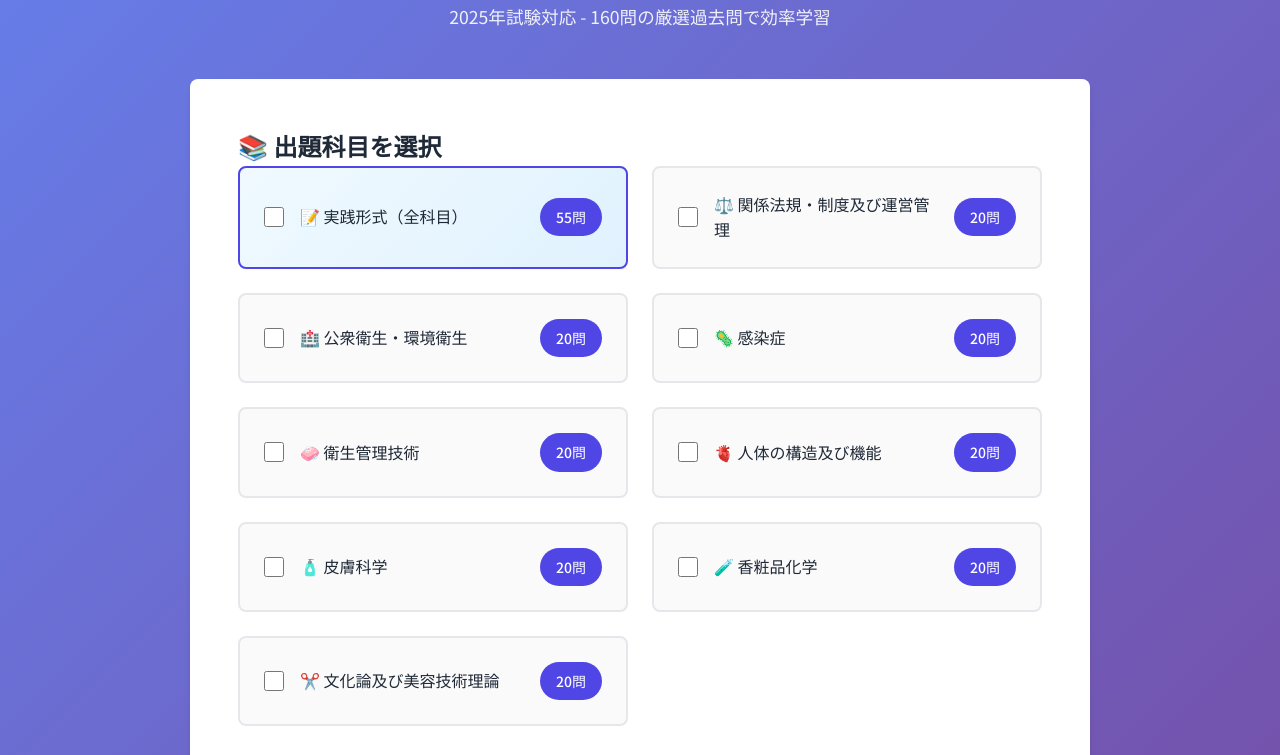
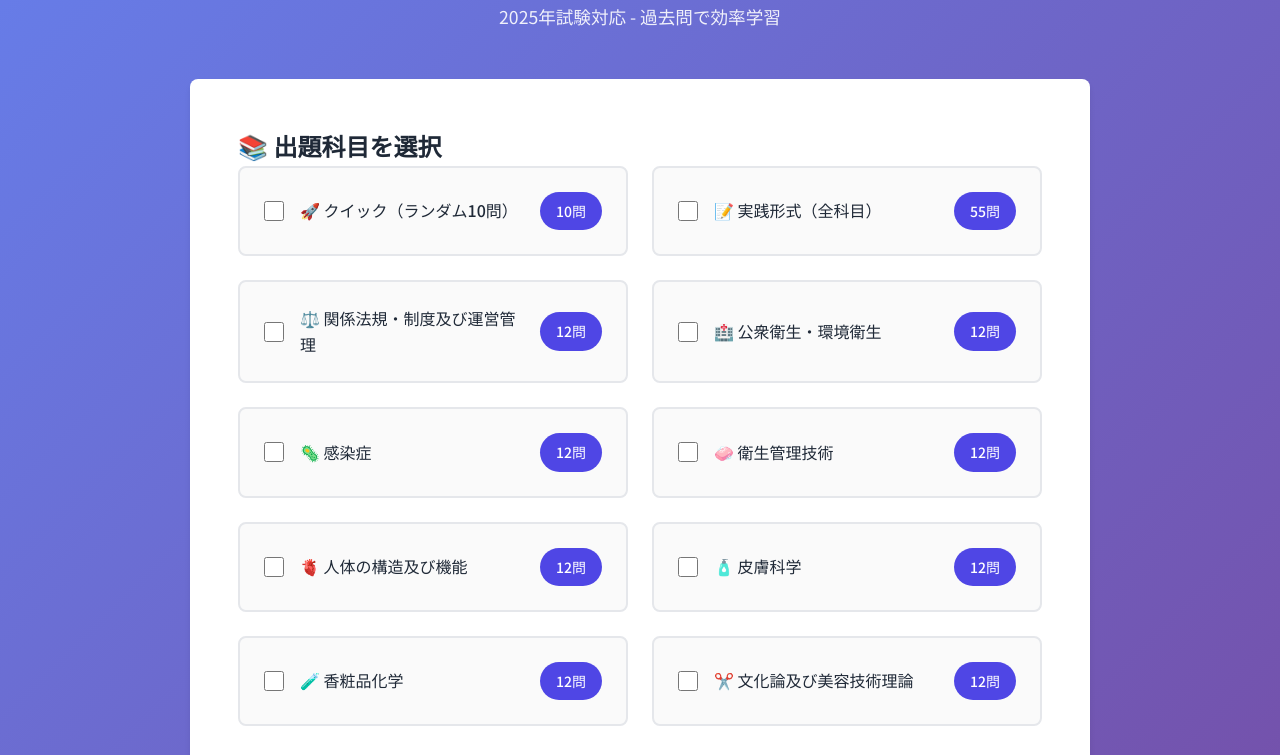
Before and after one commit to yasusu1985/beautician-exam-quiz, a plain HTML site: page index.html in a window 1280 px wide. Shown: the part 93-848 px from the top of the page. Drawn offline with Linux system fonts and the light colour scheme.

Commit message:
Update index.html

```diff
--- a/index.html
+++ b/index.html
@@ -3,15 +3,15 @@
 <head>
     <meta charset="UTF-8">
     <meta name="viewport" content="width=device-width, initial-scale=1.0">
-    <title>美容師国家試験対策クイズ</title>
+    <title>美容師国家試験対策</title>
     <link href="https://fonts.googleapis.com/css2?family=Noto+Sans+JP:wght@400;500;700&display=swap" rel="stylesheet">
     <link rel="stylesheet" href="css/style.css">
 </head>
 <body>
     <div class="container">
         <header>
-            <h1>🎓 美容師国家試験対策クイズ</h1>
-            <p class="subtitle">2025年試験対応 - 160問の厳選過去問で効率学習</p>
+            <h1>🎓 美容師国家試験対策</h1>
+            <p class="subtitle">2025年試験対応 - 過去問で効率学習</p>
         </header>
 
         <main>
@@ -20,8 +20,15 @@
                 <h2>📚 出題科目を選択</h2>
 
                 <div class="subjects-grid">
-                    <!-- 実践形式（全科目）55問のみ -->
-                    <div class="subject-item special-mode">
+                    <!-- クイック（ランダム10問） -->
+                    <div class="subject-item quick-mode">
+                        <input type="checkbox" id="quick-random" value="quick-random" data-questions="10">
+                        <label for="quick-random">🚀 クイック（ランダム10問）</label>
+                        <span class="question-count">10問</span>
+                    </div>
+
+                    <!-- 実践形式（全科目55問） -->
+                    <div class="subject-item practice-mode">
                         <input type="checkbox" id="practice-all" value="practice-all" data-questions="55">
                         <label for="practice-all">📝 実践形式（全科目）</label>
                         <span class="question-count">55問</span>
@@ -29,69 +36,68 @@
 
                     <!-- 個別科目選択 -->
                     <div class="subject-item">
-                        <input type="checkbox" id="regulations" value="関係法規・制度及び運営管理" data-questions="20">
+                        <input type="checkbox" id="regulations" value="関係法規・制度及び運営管理" data-questions="12">
                         <label for="regulations">⚖️ 関係法規・制度及び運営管理</label>
-                        <span class="question-count">20問</span>
+                        <span class="question-count">12問</span>
                     </div>
 
                     <div class="subject-item">
-                        <input type="checkbox" id="public-health" value="公衆衛生・環境衛生" data-questions="20">
+                        <input type="checkbox" id="public-health" value="公衆衛生・環境衛生" data-questions="12">
                         <label for="public-health">🏥 公衆衛生・環境衛生</label>
-                        <span class="question-count">20問</span>
+                        <span class="question-count">12問</span>
                     </div>
 
                     <div class="subject-item">
-                        <input type="checkbox" id="infection" value="感染症" data-questions="20">
+                        <input type="checkbox" id="infection" value="感染症" data-questions="12">
                         <label for="infection">🦠 感染症</label>
-                        <span class="question-count">20問</span>
+                        <span class="question-count">12問</span>
                     </div>
 
                     <div class="subject-item">
-                        <input type="checkbox" id="hygiene" value="衛生管理技術" data-questions="20">
+                        <input type="checkbox" id="hygiene" value="衛生管理技術" data-questions="12">
                         <label for="hygiene">🧼 衛生管理技術</label>
-                        <span class="question-count">20問</span>
+                        <span class="question-count">12問</span>
                     </div>
 
                     <div class="subject-item">
-                        <input type="checkbox" id="anatomy" value="人体の構造及び機能" data-questions="20">
+                        <input type="checkbox" id="anatomy" value="人体の構造及び機能" data-questions="12">
                         <label for="anatomy">🫀 人体の構造及び機能</label>
-                        <span class="question-count">20問</span>
+                        <span class="question-count">12問</span>
                     </div>
 
                     <div class="subject-item">
-                        <input type="checkbox" id="dermatology" value="皮膚科学" data-questions="20">
+                        <input type="checkbox" id="dermatology" value="皮膚科学" data-questions="12">
                         <label for="dermatology">🧴 皮膚科学</label>
-                        <span class="question-count">20問</span>
+                        <span class="question-count">12問</span>
                     </div>
 
                     <div class="subject-item">
-                        <input type="checkbox" id="chemistry" value="香粧品化学" data-questions="20">
+                        <input type="checkbox" id="chemistry" value="香粧品化学" data-questions="12">
                         <label for="chemistry">🧪 香粧品化学</label>
-                        <span class="question-count">20問</span>
+                        <span class="question-count">12問</span>
                     </div>
 
                     <div class="subject-item">
-                        <input type="checkbox" id="technique" value="文化論及び美容技術理論" data-questions="20">
+                        <input type="checkbox" id="technique" value="文化論及び美容技術理論" data-questions="12">
                         <label for="technique">✂️ 文化論及び美容技術理論</label>
-                        <span class="question-count">20問</span>
+                        <span class="question-count">12問</span>
                     </div>
                 </div>
 
                 <div class="selection-summary">
-                    <p>選択科目数: <span id="selected-subjects-count">0</span>科目</p>
-                    <p>出題問題数: <span id="total-questions-count">0</span>問</p>
+                    <p>選択科目数: <span id="selected-subjects-count">0</span>科目 | 出題問題数: <span id="total-questions-count">0</span>問</p>
                 </div>
 
-                <button id="start-quiz" class="btn primary" disabled>クイズ開始</button>
+                <button id="start-test" class="btn primary" disabled>テスト開始</button>
             </section>
 
-            <!-- クイズ画面 -->
-            <section id="quiz-section" class="section">
-                <div class="quiz-header">
+            <!-- テスト画面 -->
+            <section id="test-section" class="section">
+                <div class="test-header">
                     <div class="progress-bar">
                         <div class="progress-fill"></div>
                     </div>
-                    <div class="quiz-info">
+                    <div class="test-info">
                         <span>問題 <span id="current-question">1</span> / <span id="total-questions">0</span></span>
                         <span id="current-subject" class="subject-badge"></span>
                     </div>
@@ -102,10 +108,10 @@
                     <div id="choices-container" class="choices"></div>
                 </div>
 
-                <div class="quiz-controls">
+                <div class="test-controls">
                     <button id="prev-question" class="btn secondary" disabled>前の問題</button>
                     <button id="next-question" class="btn primary" disabled>次の問題</button>
-                    <button id="finish-quiz" class="btn primary" style="display: none;">結果を見る</button>
+                    <button id="finish-test" class="btn primary" style="display: none;">結果を見る</button>
                 </div>
 
                 <div id="explanation-panel" class="explanation-panel" style="display: none;">
@@ -117,7 +123,7 @@
             <!-- 結果画面 -->
             <section id="results-section" class="section">
                 <div class="results-container">
-                    <h2>📊 クイズ結果</h2>
+                    <h2>📊 テスト結果</h2>
                     <div class="score-display">
                         <div class="score-circle">
                             <span id="score-percentage">0%</span>
@@ -132,7 +138,7 @@
 
                     <div class="action-buttons">
                         <button id="review-incorrect" class="btn secondary">間違えた問題を復習</button>
-                        <button id="restart-quiz" class="btn primary">新しいクイズを開始</button>
+                        <button id="restart-test" class="btn primary">新しくスタート</button>
                     </div>
                 </div>
             </section>
```
